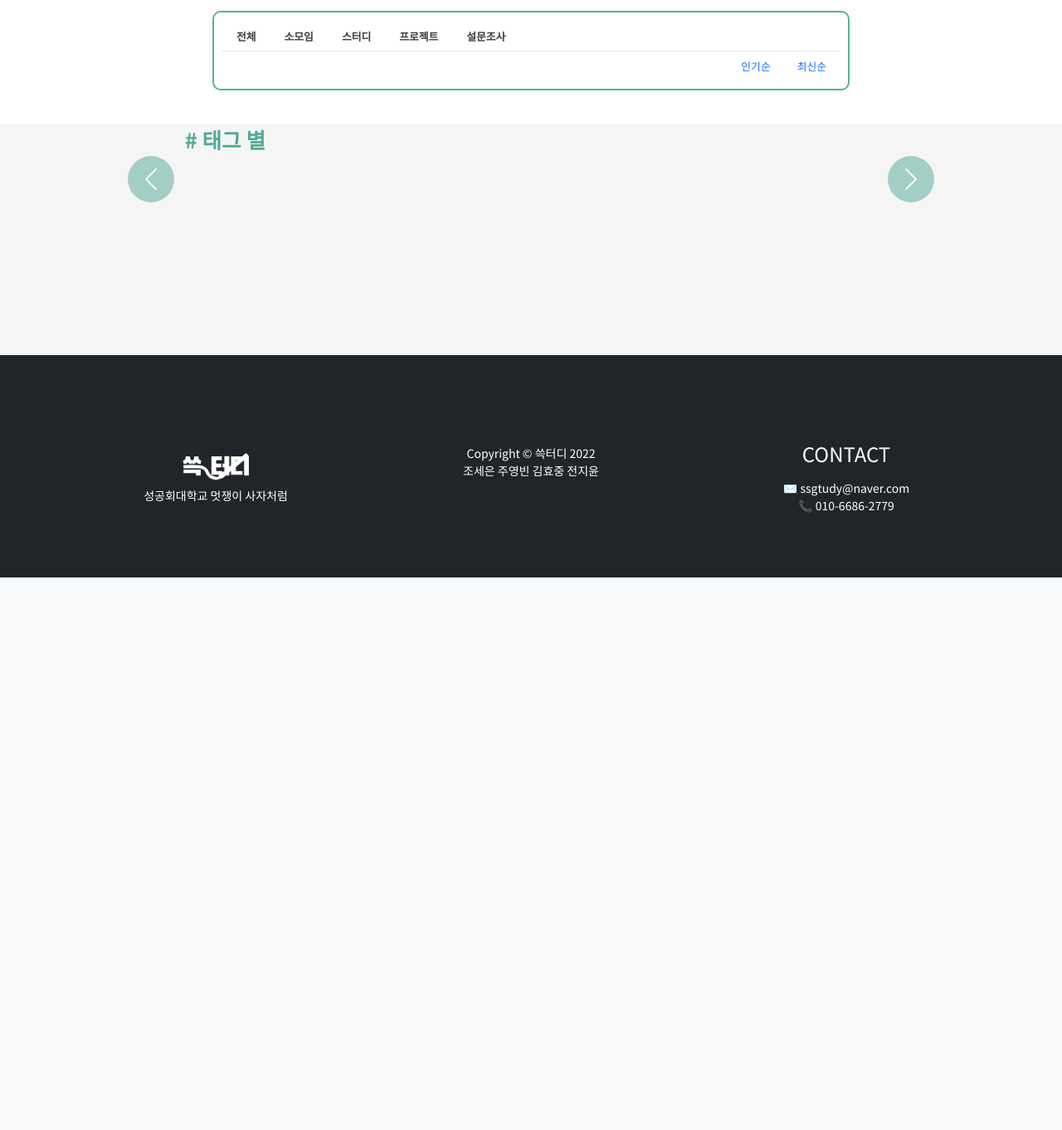
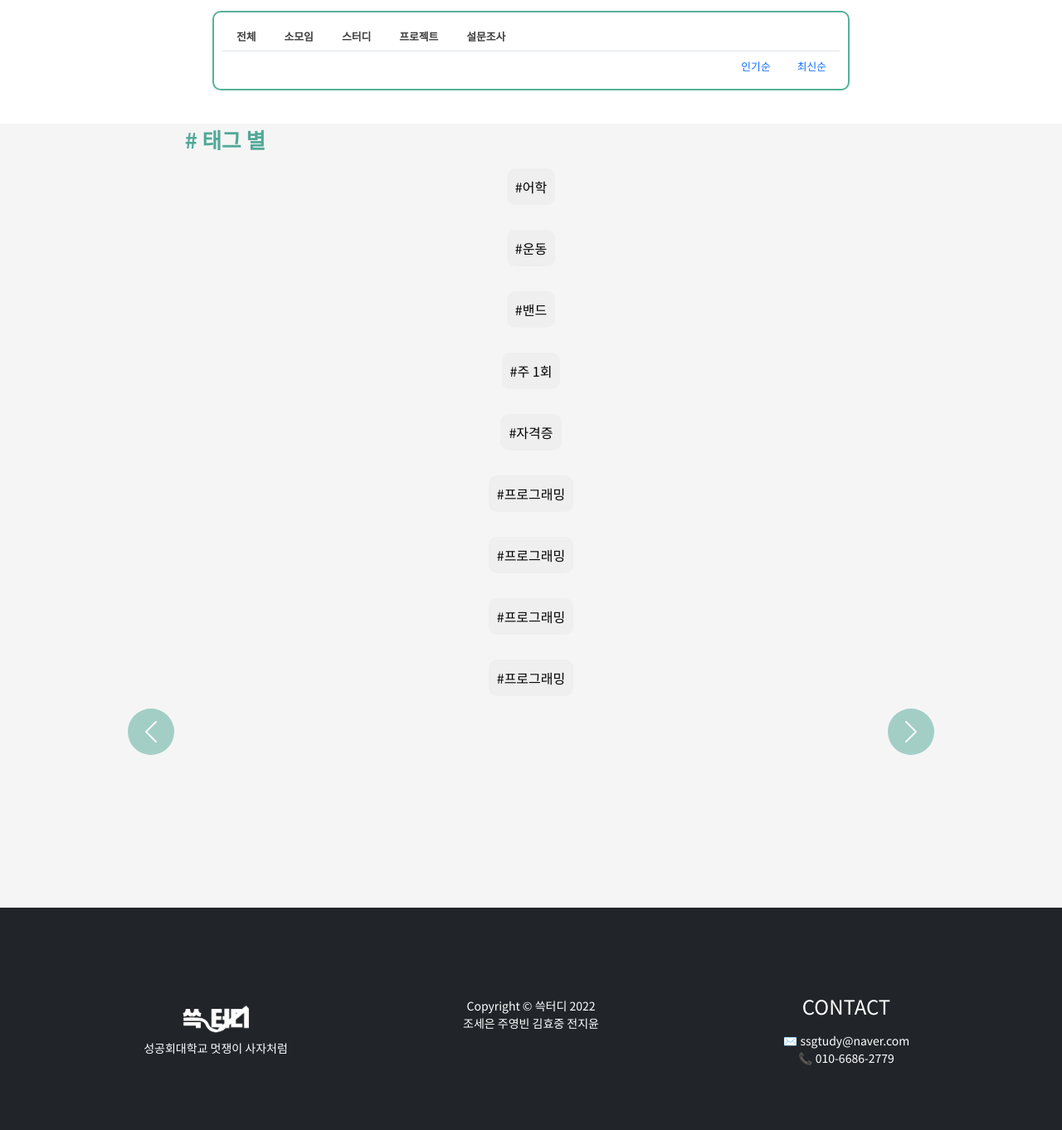
Before and after one commit to SSGTUDY/SSGTUDY_DEPLOY, a Django app: template match/templates/match.html in a window 1280 px wide. Shown: the part 366-1728 px from the top of the page at 83% size. Before the commit the page ends 1062 px from the top, so only its background shows below. Run offline with Django 4.2, Linux system fonts and the light colour scheme; the template is opened without the code that fills it, so the values that code supplies are empty; some libraries are stand-ins or nearby versions.

Commit message:
1차 완성 수정

```diff
--- a/match/templates/match.html
+++ b/match/templates/match.html
@@ -65,6 +65,7 @@
 <!--카테고리-->
 <div class="middlebox">
     <h4 class="titleword" style="margin-left:15%;font-size:2vw;">카테고리별</h4>
+
 
 
         <form class="sea" action="" method="GET">
@@ -225,6 +226,24 @@
         <text style="font-size:2vw;"># 태그 별</text>
     </div>
 
+    <div class="tagbox">
+        <div class="slide-wrapper">
+
+              <div class="slider" style="overflow-x:scroll;">
+                  <div class="tagname"><button class="button">#어학</button></div>
+                  <div class="tagname"><button class="button">#운동</button></div>
+                  <div class="tagname"><button class="button">#밴드</button></div>
+                  <div class="tagname"><button class="button">#주 1회</button></div>
+                  <div class="tagname"><button class="button">#자격증</button></div>
+                  <div class="tagname"><button class="button">#프로그래밍</button></div>
+                  <div class="tagname"><button class="button">#프로그래밍</button></div>
+                  <div class="tagname"><button class="button">#프로그래밍</button></div>
+                  <div class="tagname"><button class="button">#프로그래밍</button></div>
+              </div>
+
+        </div>
+
+
     <div id = "myCarousel" class = "carousel slide slider" date-ride = "carousel">
         <ol class = "carousel-indicators" style="background-color:green;visibility: hidden;">
             {% for Temp in Posts %}
@@ -255,28 +274,19 @@
 </div>
 <script src = "{% static 'js/match_main.js' %}"></script>
 <script>
-  let buttonRight = document.getElementById('slideRight');
-  let buttonLeft = document.getElementById('slideLeft');
+
+  let buttonRight = document.getElementById('.slideRight');
+  let buttonLeft = document.getElementById('.slideLeft');
 
   buttonLeft.addEventListener('click', function(){
-    document.getElementById('slider').scrollLeft -= 180
+    document.getElementById('slider').ScrollLeft() - 180
   });
 
   buttonRight.addEventListener('click', function(){
-    document.getElementById('slider').scrollLeft += 180
-
+    document.getElementById('slider').ScrollLeft() += 180
   });
 
-  $('.slider').slick({
-  slidesToShow: 3,
-  slidesToScroll: 1,
-  dots: true,
-  centerMode: true,
-  focusOnSelect: true
-});
-
 </script>
-
 {% endblock %}
 </body>
 </html>
```
Also changed, not shown: requirements.txt (added, +35 -0 lines).
